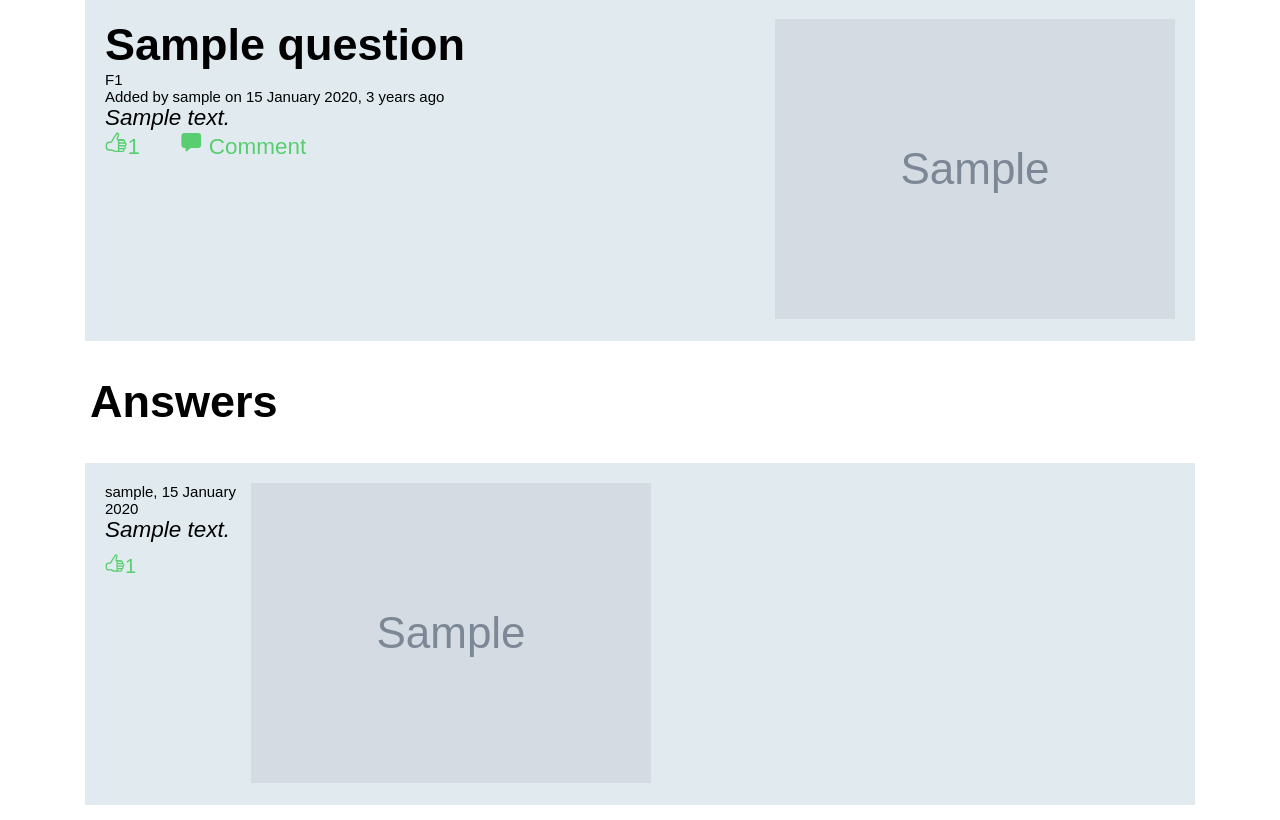
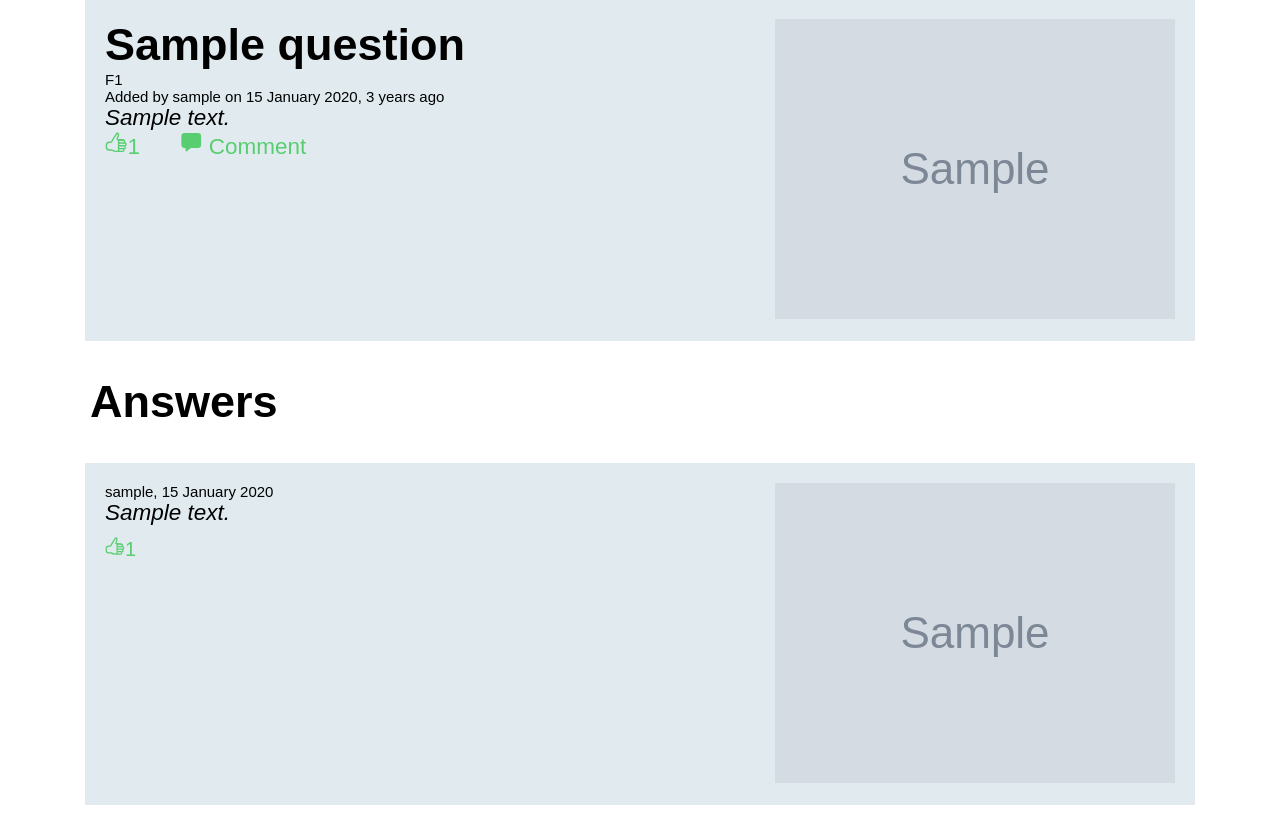
Before and after one commit to wiktorpiela/carsforum, a Django app: page /details/1/ in a window 1280 px wide. Shown: the part 96-916 px from the top of the page. Run offline with Django 4.2, Linux system fonts and the light colour scheme; tables that the repository leaves empty hold one stand-in row (values such as "Sample post"); grey boxes marked "Sample" are stand-in pictures.

Commit message:
pictures just content, answer model str method corrected, pictures links added

```diff
--- a/forumapp/templates/question_details.html
+++ b/forumapp/templates/question_details.html
@@ -28,7 +28,11 @@
 
         {% if question.image %}
             <div class="quest-img">
-                <img src="{{question.image.url}}" alt="pics">
+                <div>
+                    <a href="{{question.image.url}}">
+                        <img src="{{question.image.url}}" alt="pics">
+                    </a>
+                </div>
             </div>
         {% endif %}
 
@@ -66,7 +70,10 @@
 
             {% if answer.image %}
                 <div class="answer-img">
-                    <img src="{{answer.image.url}}" alt="pics">
+                    <a href="{{answer.image.url}}">
+                        <img src="{{answer.image.url}}" alt="pics">
+                    </a>
+
                 </div>
 
             {% endif %}
--- a/static/css/main.css
+++ b/static/css/main.css
@@ -330,9 +330,8 @@ a {
     height: 100%;
 }
 
-.answer-img{
-    height: 100%;
-    width: 100%;
+.answer-img img{
+    max-width: 100%;
 }
 
 .quest-icons a,
```
